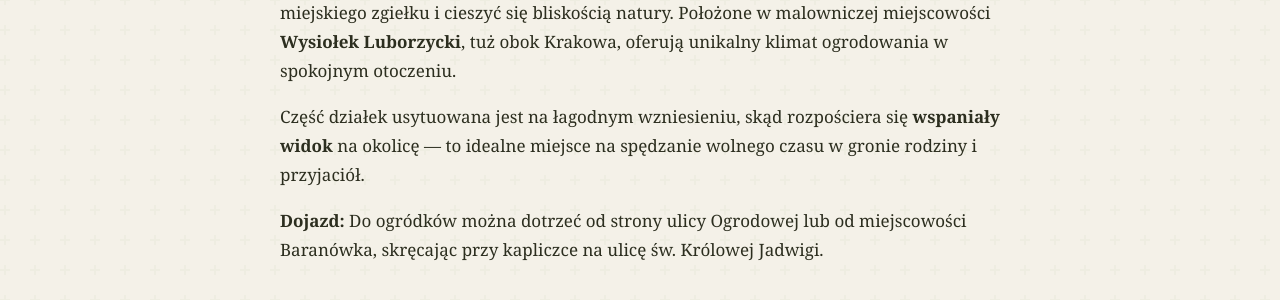
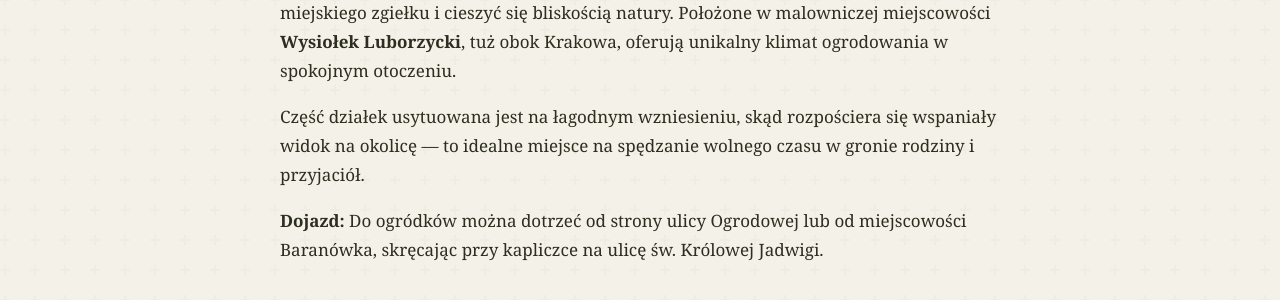
Before and after one commit to brxie/montin-page, a Jekyll site: the page built from index.md, in a window 1280 px wide and 900 px high, scrolled down 711 px. Shown: the part 155-455 px from the top of the window. Built offline with Jekyll 4.4.1, drawn with Linux system fonts in a browser that asks for light colours.

```diff
--- a/index.md
+++ b/index.md
@@ -20,7 +20,7 @@ permalink: /
     </div>
     <div style="max-width: 720px; margin: 0 auto;">
       <p>Ogródki Działkowe <strong>Montinowiec</strong> to kameralne miejsce, w którym można odpocząć od miejskiego zgiełku i cieszyć się bliskością natury. Położone w malowniczej miejscowości <strong>Wysiołek Luborzycki</strong>, tuż obok Krakowa, oferują unikalny klimat ogrodowania w spokojnym otoczeniu.</p>
-      <p>Część działek usytuowana jest na łagodnym wzniesieniu, skąd rozpościera się <strong>wspaniały widok</strong> na okolicę — to idealne miejsce na spędzanie wolnego czasu w gronie rodziny i przyjaciół.</p>
+      <p>Część działek usytuowana jest na łagodnym wzniesieniu, skąd rozpościera się wspaniały widok na okolicę — to idealne miejsce na spędzanie wolnego czasu w gronie rodziny i przyjaciół.</p>
       <p><strong>Dojazd:</strong> Do ogródków można dotrzeć od strony ulicy Ogrodowej lub od miejscowości Baranówka, skręcając przy kapliczce na ulicę św. Królowej Jadwigi.</p>
     </div>
   </div>
```
